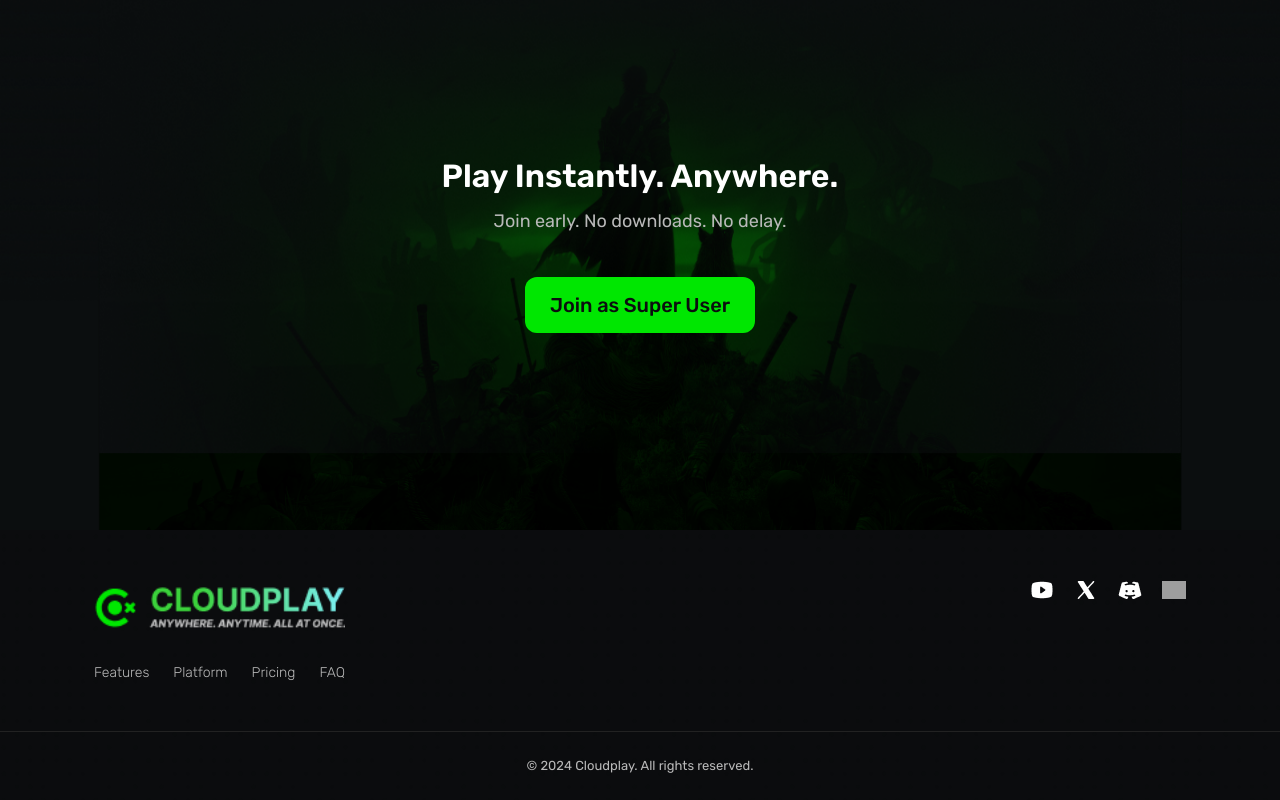
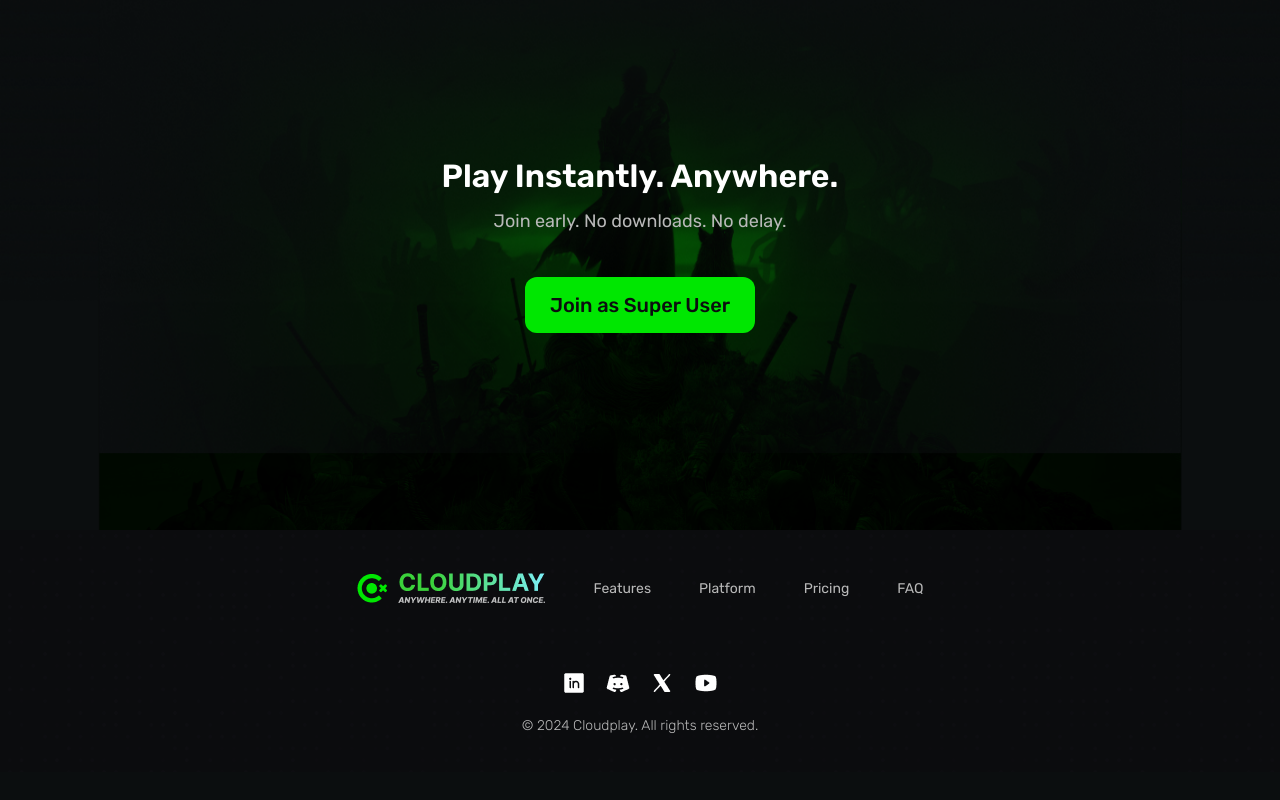
Before and after one commit to tazi00/cloudplay, a Next.js app: page / in a window 1280 px wide. Shown: the part 2404-3204 px from the top of the page. After the commit the page ends 3176 px from the top, so only its background shows below. Built offline with nearby package versions, Linux system fonts and the light colour scheme; grey boxes are pictures that could not be loaded.

Commit message:
footer completed

```diff
--- a/src/app/page.tsx
+++ b/src/app/page.tsx
@@ -212,12 +212,13 @@ export default function Home() {
             className="w-full block rounded-3xl"
           />
 
-          <div className="text-center absolute w-full top-[50px] left-0">
+          <div className="text-center absolute w-full top-0 left-0 h-full flex justify-center items-center ">
+            <div>
+              {" "}
               <h2 className="heading-secondary mb-[8px]">
                 Platform & Compatibility
               </h2>
               <p className="para-primary mb-[42px]">Works on:</p>
-
               <div className="flex  justify-between w-[1120px] mx-auto items-center">
                 <div className=" relative px-4 after:content-[''] after:absolute after:top-2/4  after:-translate-2/4 after:-right-8 after:h-[77px] after:w-px after:bg-[#B9B9B930] last:after:hidden">
                   <h4 className="text-[16px] text-[#B9B9B9] font-normal mb-[22px]">
@@ -385,6 +386,7 @@ export default function Home() {
                       </span>
                     </li>
                   </ul>
+                </div>
               </div>
             </div>
           </div>
@@ -637,19 +639,20 @@ export default function Home() {
         </div>
       </section>
 
-      <footer className="relative bg-[#0B0C0E] text-white">
+      <footer className="relative bg-[#0B0C0E] text-white ">
         {/* Background texture */}
         <Image
           src="/images/texture2.png"
           alt="platform_image"
-          fill
-          className="object-cover opacity-20 pointer-events-none"
+          height={242}
+          width={1000}
+          className="object-cover opacity-20 pointer-events-none w-full h-[242px] invert"
         />
 
         {/* Content Wrapper */}
-        <div className="relative z-10 max-w-[1140px] mx-auto px-6 py-12 flex flex-col md:flex-row md:justify-between md:items-start gap-10">
+        <div className="absolute top-0 left-0  z-10 w-full h-full mx-auto  flex flex-col  items-center justify-center ">
           {/* Left - Logo + Nav */}
-          <div className="flex flex-col gap-6">
+          <div className="flex gap-[48px] items-center mb-[60px]">
             {/* Logo */}
             <Image
               src="/images/logo_full.png"
@@ -660,7 +663,7 @@ export default function Home() {
             />
 
             {/* Nav Links */}
-            <ul className="flex gap-6 text-[#B9B9B9] text-[14px] font-light">
+            <ul className="flex gap-[48px] text-[#B9B9B9] text-[14px] font-normal">
               <li>
                 <Link href="/features" className="hover:text-white">
                   Features
@@ -685,10 +688,10 @@ export default function Home() {
           </div>
 
           {/* Right - Socials */}
-          <div className="flex gap-5 items-center justify-center md:justify-end">
+          <div className="flex gap-5 items-center justify-center md:justify-end mb-[20px]">
             <Link href="#">
               <Image
-                src="/images/YoutubeLogo.png"
+                src="/images/LinkedinLogo.png"
                 alt="youtube"
                 width={24}
                 height={24}
@@ -696,7 +699,7 @@ export default function Home() {
             </Link>
             <Link href="#">
               <Image
-                src="/images/XLogo.png"
+                src="/images/DiscordLogo.png"
                 alt="twitter"
                 width={24}
                 height={24}
@@ -704,7 +707,7 @@ export default function Home() {
             </Link>
             <Link href="#">
               <Image
-                src="/images/DiscordLogo.png"
+                src="/images/XLogo.png"
                 alt="discord"
                 width={24}
                 height={24}
@@ -712,18 +715,17 @@ export default function Home() {
             </Link>
             <Link href="#">
               <Image
-                src="/images/GithubLogo.png"
+                src="/images/YoutubeLogo.png"
                 alt="github"
                 width={24}
                 height={24}
               />
             </Link>
           </div>
-        </div>
-
-        {/* Bottom Text */}
-        <div className="relative z-10 border-t border-[#222] text-center text-[#B9B9B9] text-[13px] py-6">
+          <p className="text-[#B9B9B9] text-[14px] font-light">
+            {" "}
             © 2024 Cloudplay. All rights reserved.
+          </p>
         </div>
       </footer>
     </>
```
Lines whose indentation alone changed are shown as unchanged.
